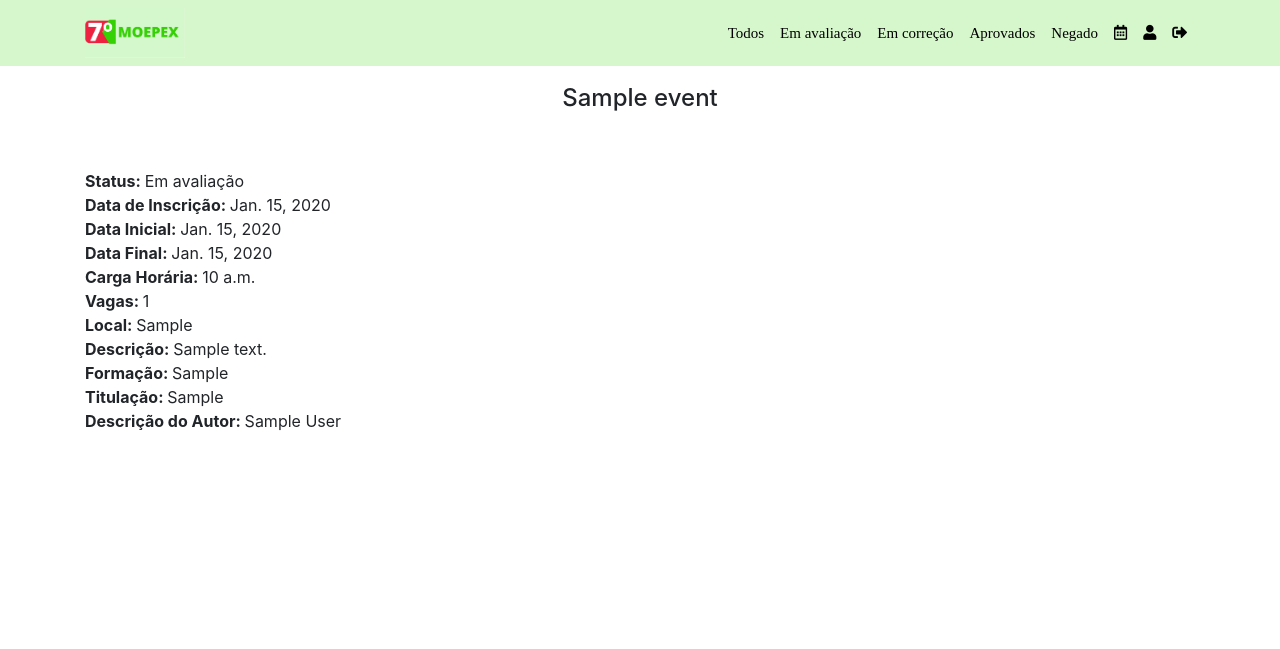
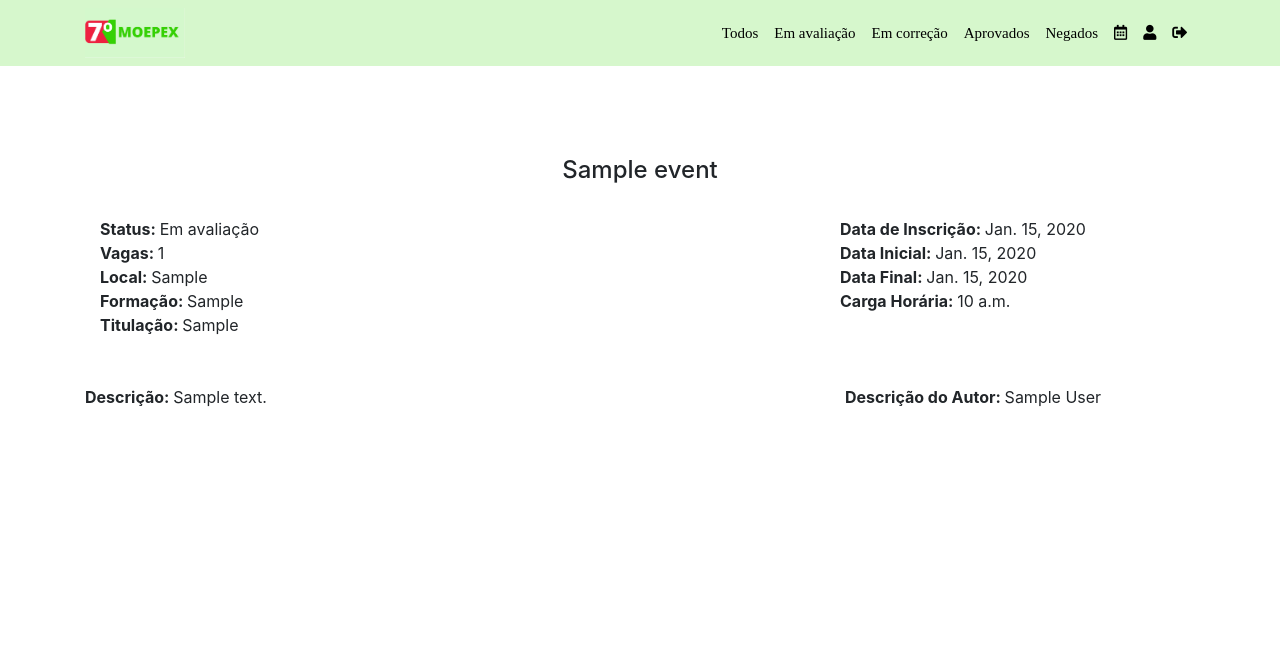
Before and after one commit to ifrs-dev/moepex, a Django app: page /evento/1/ in a window 1280 px wide. Shown: the top 649 px of the page. Run offline with Django 3.2, Linux system fonts and the light colour scheme; a user stored in the database is signed in; tables that the repository leaves empty hold one stand-in row (values such as "Sample post"); some libraries are stand-ins or nearby versions.

Commit message:
Layout event_detail

```diff
--- a/event_site/templates/event_site/base.html
+++ b/event_site/templates/event_site/base.html
@@ -38,7 +38,7 @@
               <a class="nav-link" href="{% url 'event-approved' %}">Aprovados</a>
             </li>
             <li class="nav-item">
-              <a class="nav-link" href="{% url 'event-noapproved' %}">Negado</a>
+              <a class="nav-link" href="{% url 'event-noapproved' %}">Negados</a>
             </li>
             {% endif %}
             {% if request.user.is_staff %}
--- a/events/templates/events/event-detail.html
+++ b/events/templates/events/event-detail.html
@@ -2,23 +2,36 @@
 {% load static %}
 
 {% block content %}
+<br><br><br><br>
+<div align="center">
+	<h4>{{ object.title }}</h4>
+</div>
+<br>
+<div class="container">
+	<div class="row">
+		<div class="col-8">
+			<b>Status: </b> {{ object.get_status_display }}
+			<br><b>Vagas: </b> {{ object.vacancies}}
+			<br><b>Local: </b> {{ object.local }}
+			<br><b>Formação: </b> {{ object.education}}
+			<br><b>Titulação: </b> {{ object.degree}}
+		</div>
 
-<div class="container"><br>
-  <center><h4>{{ object.title }}</h4></center>
+		<div class="col-4">
+			<b>Data de Inscrição: </b> {{ object.registration_date}}
+			<br><b>Data Inicial: </b> {{ object.start_date}}
+			<br><b>Data Final: </b> {{ object.end_date}}
+			<br><b>Carga Horária: </b> {{ object.workload}}
+		</div>
+	</div>
 </div>
-  <br>
-<br><b>Status: </b> {{ object.get_status_display }}
-<br><b>Data de Inscrição: </b> {{ object.registration_date}}
-<br><b>Data Inicial: </b> {{ object.start_date}}
-<br><b>Data Final: </b> {{ object.end_date}}
-<br><b>Carga Horária: </b> {{ object.workload}}
-<br><b>Vagas: </b> {{ object.vacancies}}
-<br><b>Local: </b> {{ object.local }}
-<br><b>Descrição: </b> {{ object.description }}
-<br><b>Formação: </b> {{ object.education}}
-<br><b>Titulação: </b> {{ object.degree}}
-<br><b>Descrição do Autor: </b> {{ object.bio_author}}
-
+<br>
+<div class="row">
+	<div class="col-8">
+		<br><b>Descrição: </b> {{ object.description }}
+	</div>
+	<div class="col-4">
+		<br><b>Descrição do Autor: </b> {{ object.bio_author}}
+	</div>
 </div>
-
 {% endblock content %}
--- a/project/static/css/style.css
+++ b/project/static/css/style.css
@@ -65,6 +65,12 @@ color: #EE2140;
 font-family: serif;
 font-size: 15px;
 }
+.navbar-dark .navbar-nav .nav-link:focus{
+color: black;
+}
+.navbar-dark .navbar-nav .nav-link:active{
+color: red;
+}
 
 .logo{
   height: 50px;
```
